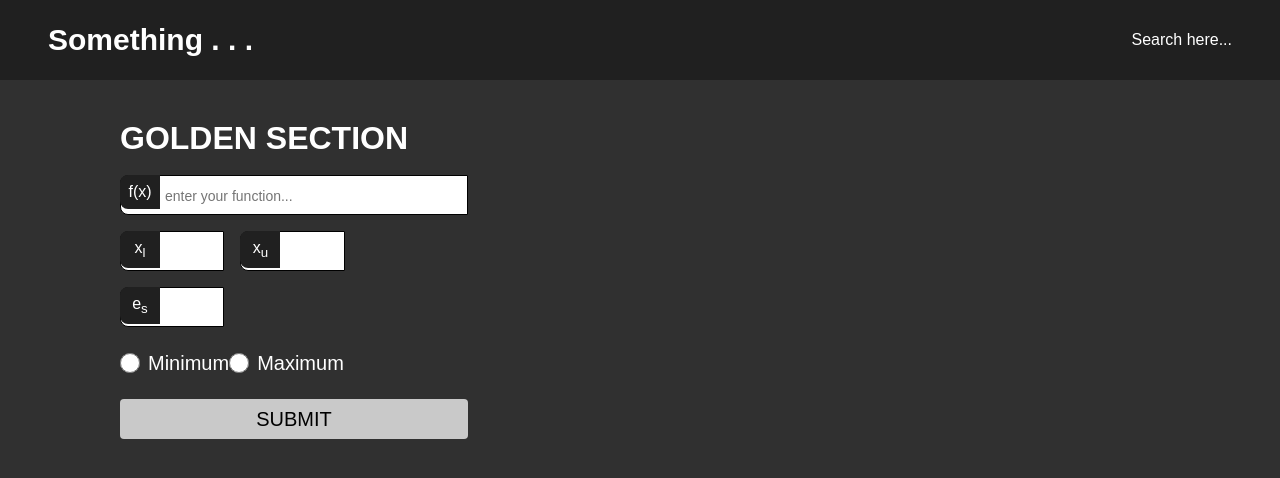
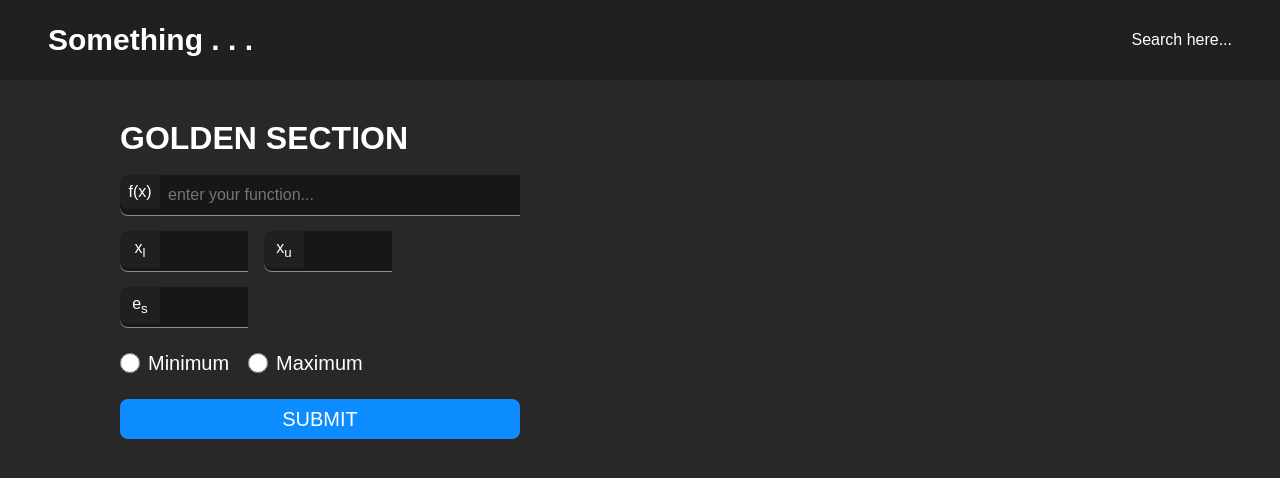
Before and after one commit to Nguyenle23/Calculator-For-T.M.C, a React (Create React App) app in the folder client/: page / in a window 1280 px wide. Shown: the top 478 px of the page. Built offline with nearby package versions, Linux system fonts and the light colour scheme.

Commit message:
UX + UI update
- UX: scroll effect + display error
- UI: color + width edit

```diff
--- a/client/package.json
+++ b/client/package.json
@@ -6,6 +6,7 @@
     "@testing-library/jest-dom": "^5.16.5",
     "@testing-library/react": "^13.4.0",
     "@testing-library/user-event": "^13.5.0",
+    "aos": "^2.3.4",
     "axios": "^1.2.0",
     "react": "^18.2.0",
     "react-dom": "^18.2.0",
--- a/client/src/Algorithm/Golden Section/GoldenSection.css
+++ b/client/src/Algorithm/Golden Section/GoldenSection.css
@@ -3,8 +3,13 @@
   margin-top: 40px;
 }
 
+.main-title {
+  font-size: 32px;
+}
+
 .algorithm {
   margin-bottom: 40px;
+  min-height: 300px;
 }
 
 .function,
@@ -17,13 +22,15 @@
 }
 
 .algorithm-function {
-  width: 100%;
+  width: 25rem;
 }
 
 .text-inside {
   position: absolute;
   padding: 8px;
+  font-size: 16px;
   font-style: normal;
+  font-weight: 300;
   background-color: var(--primary-color);
   border-top-left-radius: 8px;
   border-bottom-left-radius: 8px;
@@ -39,12 +46,12 @@
 }
 
 .algorithm-variable {
-  width: 30%;
+  width: 8rem;
   margin-right: 16px;
 }
 
 .algorithm-error {
-  width: 30%;
+  width: 8rem;
 }
 
 .types {
@@ -54,7 +61,7 @@
 .algorithm-type {
   display: flex;
   align-items: center;
-  min-width: 30%;
+  min-width: 8rem;
   font-size: 20px;
 }
 
@@ -64,12 +71,11 @@
 }
 
 .algorithm-submit {
-  width: 30%;
+  width: 25rem;
   height: 40px;
-  border-radius: 4px;
+  border-radius: 8px;
   border: none;
   font-size: 20px;
-  background-color: #c9c9c9;
 }
 
 .algorithm-submit:hover {
@@ -83,6 +89,7 @@
 }
 
 .substep {
+  font-weight: 300;
   margin: 10px 36px;
 }
 
@@ -90,13 +97,16 @@ table {
   width: 90%;
 }
 
-table, th, td {
+table,
+th,
+td {
   text-align: center;
   border: 1px solid white;
   border-collapse: collapse;
 }
 
-th, td {
+th,
+td {
   max-width: 40px;
   overflow: scroll;
   padding: 8px;
--- a/client/src/Algorithm/Golden Section/GoldenSection.js
+++ b/client/src/Algorithm/Golden Section/GoldenSection.js
@@ -1,16 +1,16 @@
 import React, { useEffect, useState } from "react";
 import "./GoldenSection.css";
 import ResultGS from "./ResultGS";
-import axios from "axios";
+import axios, { AxiosError } from "axios";
 
 export default function GoldenSection() {
   const [inputData, setInputData] = useState(null);
   const [datas, setDatas] = useState([]);
-  const [status, setStatus] = useState(false);
+  const [status, setStatus] = useState({ open: false, error: false });
 
-  useEffect(() => {
+  const scrollSession = useEffect(() => {
     window.scrollTo({
-      top: (window.innerHeight * 75) / 100,
+      top: 500,
       behavior: "smooth",
     });
   }, [datas]);
@@ -23,9 +23,16 @@ export default function GoldenSection() {
   const handleSubmit = (e) => {
     e.preventDefault();
     const getTest = async () => {
-      const request = await axios.post("http://localhost:4000/test", inputData);
-      setDatas(request.data.data);
-      setStatus(true);
+      try {
+        const request = await axios.post(
+          "http://localhost:4000/test",
+          inputData
+        );
+        setDatas(request.data.data);
+        setStatus({ open: true, error: false });
+      } catch {
+        setStatus({ open: false, error: true });
+      }
     };
     getTest();
   };
@@ -86,20 +93,37 @@ export default function GoldenSection() {
 
         <div className="types">
           <label className="algorithm-type">
-            <input type="radio" value="minimum" name="type" onChange={handleChange}/>
+            <input
+              style={{ boxShadow: "none" }}
+              type="radio"
+              value="minimum"
+              name="type"
+              onChange={handleChange}
+            />
             Minimum
           </label>
           <label className="algorithm-type">
-            <input type="radio" value="maximum" name="type" onChange={handleChange}/>
+            <input
+              style={{ boxShadow: "none" }}
+              type="radio"
+              value="maximum"
+              name="type"
+              onChange={handleChange}
+            />
             Maximum
           </label>
         </div>
-        <button className="algorithm-submit" onClick={handleSubmit}>
+        <button className="btn algorithm-submit" onClick={handleSubmit}>
           SUBMIT
         </button>
+        {status.error ? (
+          <h3 className="error-call">Wrong syntax, please try again!</h3>
+        ) : (
+          ""
+        )}
       </form>
 
-      {status ? <ResultGS datas={datas} /> : <></>}
+      {status.open ? <ResultGS datas={datas} /> : <></>}
     </div>
   );
 }
--- a/client/src/Algorithm/Golden Section/ResultGS.js
+++ b/client/src/Algorithm/Golden Section/ResultGS.js
@@ -3,7 +3,7 @@ import variables from "../Variables";
 import "./GoldenSection.css";
 
 function ResultGS({ datas }) {
-  const { f_x1, f_x2, x_l, x_u, x_opt, x_1, x_2, e_a, f_xl, f_xu } = variables;
+  const { f_x1, f_x2, x_l, x_u, x_opt, x_1, x_2, e_a } = variables;
   return (
     <div className="algorithm-solution">
       <h1>SOLUTION</h1>
--- a/client/src/App.css
+++ b/client/src/App.css
@@ -3,7 +3,7 @@
   --brand-size: 30px;
 }
 
-@import url("https://fonts.googleapis.com/css2?family=Kanit:wght@200;600&display=swap");
+@import url("https://fonts.googleapis.com/css2?family=Kanit:wght@200;300;400;600&display=swap");
 
 * {
   margin: 0;
@@ -13,23 +13,33 @@
 }
 
 html {
+  font-size: 16px;
   position: relative;
-  background-color: #303030;
+  background-color: #282828;
   font-family: "Kanit", sans-serif;
   color: white;
 }
 
 input {
-  padding: 8px 8px 8px 44px;
+  padding: 8px 8px 8px 48px;
   height: 40px;
   font-size: 16px;
   border-top-left-radius: 8px;
   border-bottom-left-radius: 8px;
-  border: 1px solid black;
+  border: none;
+  background-color: #171717;
+  color: white;
+  box-shadow: 0px 1px #8c8c8c;
+  accent-color: #171717;
 }
 
-::-webkit-input-placeholder { /* Edge */
-  font-size: 14px;
-  transform: translateY(8%);
+.btn {
+  background-color: #0d8cff;
+  color: white;
+  font-weight: 400;
+}
 
+.error-call {
+  color: #cc3300;
+  font-weight: 400;
 }
```
Also changed, not shown: 1 other file (tests, documents, lock files or other folders).
